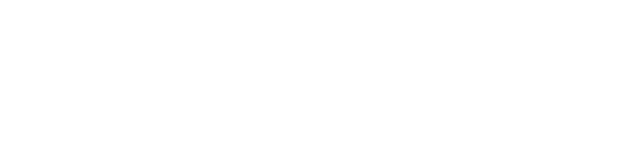
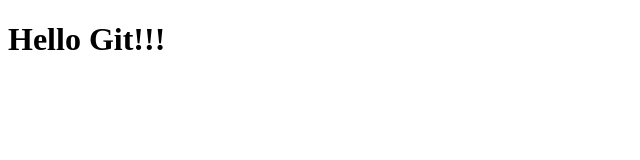
Before and after one commit to luizlzh/CursoGit2, a plain HTML site: page public_html/index.html in a window 1280 px wide. Shown: the whole page, without its empty margins (0-640 px from the left). Drawn offline with Linux system fonts and the light colour scheme.

Commit message:
Modifiquei o index.html e criei o arquivo sobre.html

```diff
--- a/public_html/index.html
+++ b/public_html/index.html
@@ -6,6 +6,6 @@
       <title>Hello Git</title>
 </head>
 <body>
-
+   <h1>Hello Git!!!</h1>
 </body>
 </html>
```
